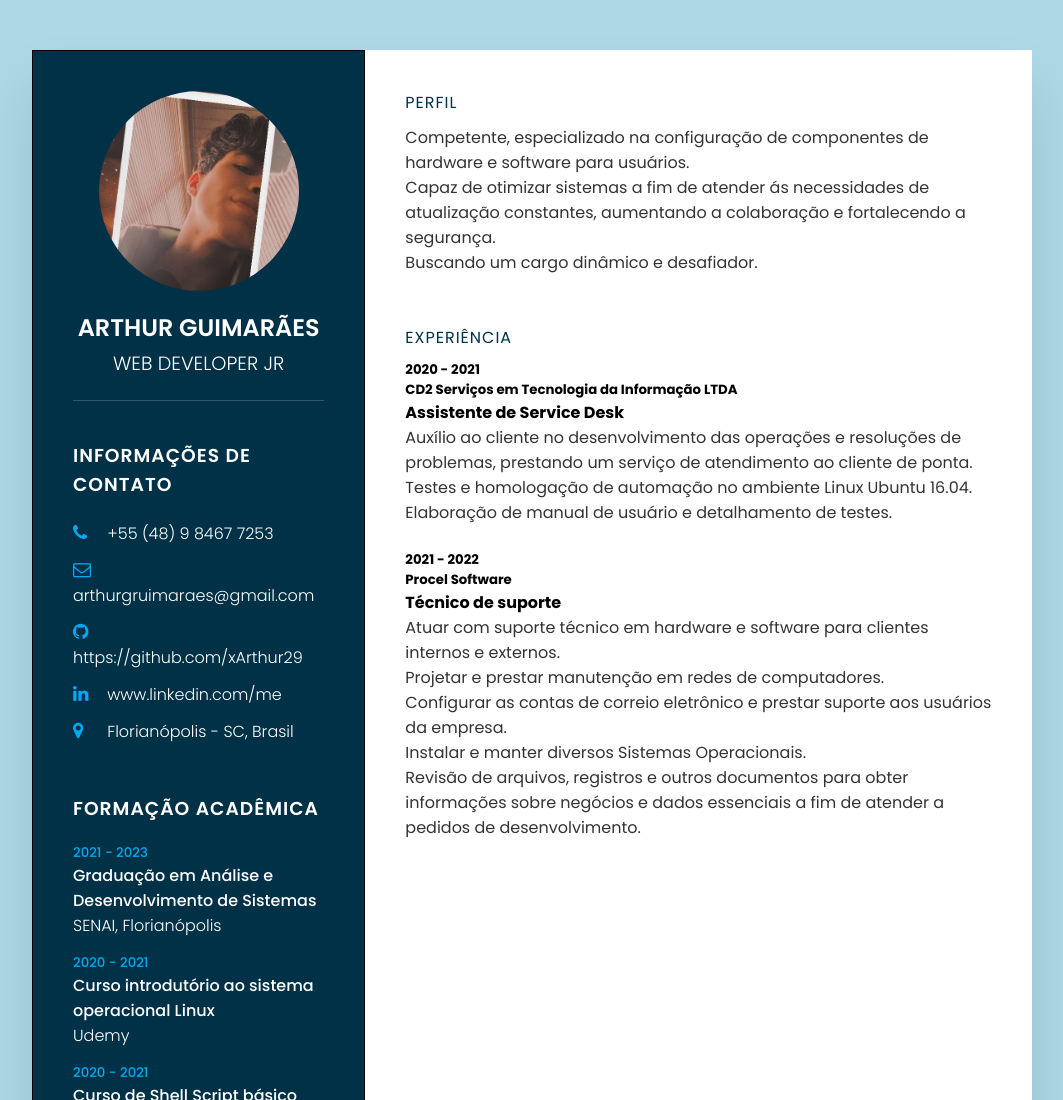
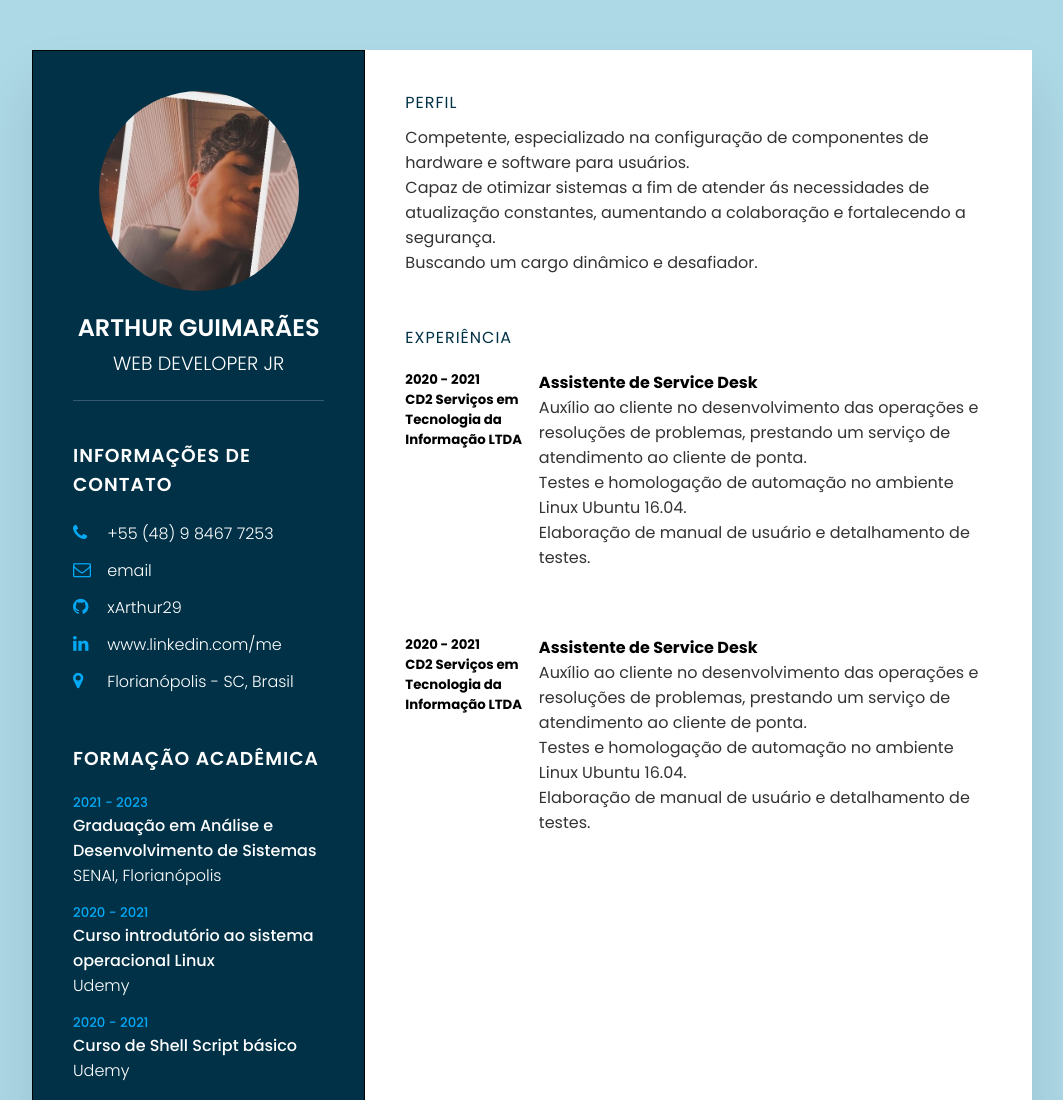
Before and after one commit to Arthurzitos/CV-Web-Developer-Jr, a plain HTML site: page index.html in a window 1280 px wide. Shown: the top 1100 px of the page, without its empty margins (108-1171 px from the left). Drawn offline with Linux system fonts and the light colour scheme.

Commit message:
Alteração na área de experiências

```diff
--- a/index.html
+++ b/index.html
@@ -29,11 +29,11 @@
                     </li>
                     <li>
                         <span class="icon"><i class="fa fa-envelope-o" aria-hidden="true"></i></span>
-                        <span class="text">arthurgruimaraes@gmail.com</span>
+                        <span class="text">email</span>
                     </li>
                     <li>
                         <span class="icon"><i class="fa fa-github" aria-hidden="true"></i></span>
-                        <span class="text">https://github.com/xArthur29</span>
+                        <span class="text">xArthur29</span>
                     </li>
                     <li>
                         <span class="icon"><i class="fa fa-linkedin" aria-hidden="true"></i></span>
@@ -124,19 +124,19 @@
                             Elaboração de manual de usuário e detalhamento de testes. <br>
                         </p>
                     </div>
-                    <br>
+                </div>
+                <br>
+                <div class="caixa">
                     <div class="ano-empresa">
-                        <h5>2021 - 2022</h5>
-                        <h5>Procel Software</h5>
+                        <h5>2020 - 2021</h5>
+                        <h5>CD2 Serviços em Tecnologia da Informação LTDA</h5>
                     </div>
                     <div class="text">
-                        <h4>Técnico de suporte</h4>
+                        <h4>Assistente de Service Desk</h4>
                         <p>
-                            Atuar com suporte técnico em hardware e software para clientes internos e externos. <br>
-                            Projetar e prestar manutenção em redes de computadores. <br>
-                            Configurar as contas de correio eletrônico e prestar suporte aos usuários da empresa. <br>
-                            Instalar e manter diversos Sistemas Operacionais. <br>
-                            Revisão de arquivos, registros e outros documentos para obter informações sobre negócios e dados essenciais a fim de atender a pedidos de desenvolvimento. <br>
+                            Auxílio ao cliente no desenvolvimento das operações e resoluções de problemas, prestando um serviço de atendimento ao cliente de ponta. <br>
+                            Testes e homologação de automação no ambiente Linux Ubuntu 16.04. <br>
+                            Elaboração de manual de usuário e detalhamento de testes. <br>
                         </p>
                     </div>
                 </div>
--- a/style.css
+++ b/style.css
@@ -172,3 +172,9 @@ body {
 p {
     color: #333;
 }
+
+.sobre .caixa{
+    display: flex;
+    flex-direction: row;
+    margin: 20px 0;
+}
```
